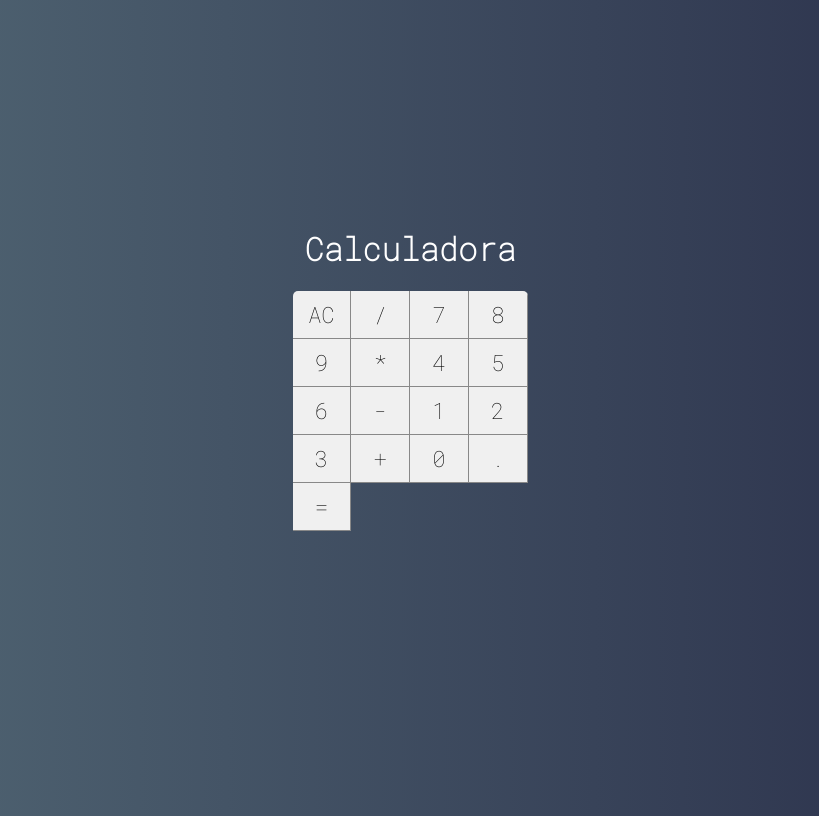
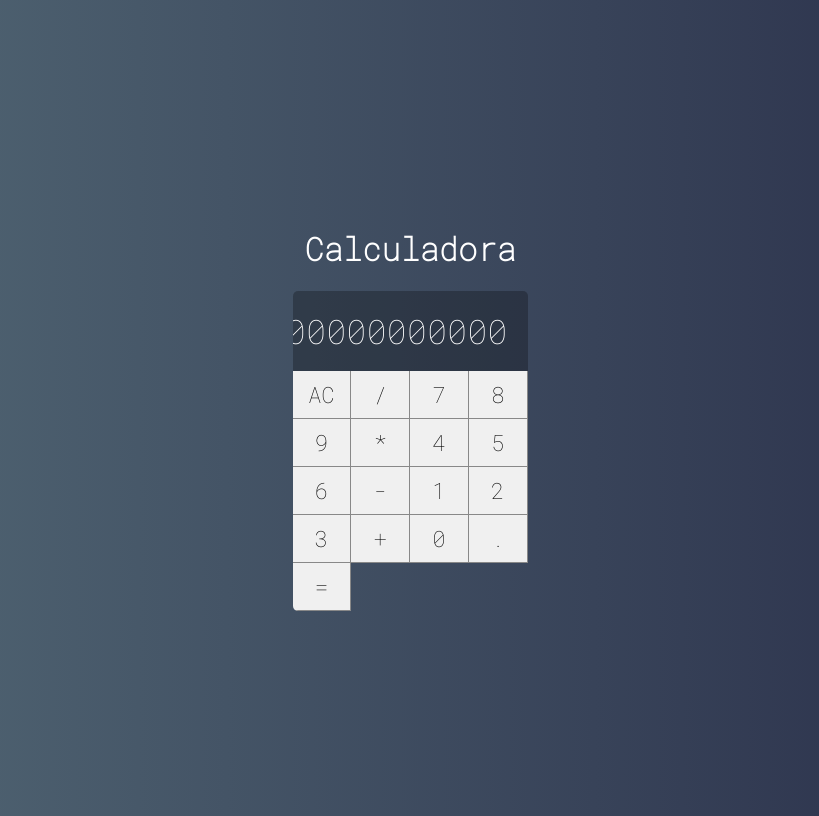
Before and after one commit to Mongruel/calculadora-react, a React (Create React App) app in the folder calculadora/: page / in a window 1280 px wide. Shown: the whole page, without its empty margins (230-1049 px from the left). Built offline with nearby package versions, Linux system fonts and the light colour scheme.

Commit message:
Componente display

```diff
--- /dev/null
+++ b/calculadora/src/components/Display.css
@@ -0,0 +1,12 @@
+.display {
+    grid-column: span 4;
+    background-color: #0004;
+
+    display: flex;
+    justify-content: flex-end;
+    align-items: center;
+    padding: 20px;
+    font-size: 2.1em;
+
+    overflow: hidden;
+}
--- /dev/null
+++ b/calculadora/src/components/Display.jsx
@@ -0,0 +1,5 @@
+import React from 'react'
+import './Display.css'
+
+export default props =>
+    <div className="display">{props.value}</div>
--- a/calculadora/src/main/Calculator.css
+++ b/calculadora/src/main/Calculator.css
@@ -6,5 +6,5 @@
 
     display: grid;
     grid-template-columns: repeat(4, 25%);
-    grid-template-rows: 48px 48px 48px 48px 48px;
+    grid-template-rows: 1fr 48px 48px 48px 48px 48px;
 }
--- a/calculadora/src/main/Calculator.jsx
+++ b/calculadora/src/main/Calculator.jsx
@@ -1,11 +1,13 @@
 import React, { Component } from 'react'
 import './Calculator.css'
 import Button from '../components/Button'
+import Display from '../components/Display'
 
 export default class Calculator extends Component {
     render() {
         return (
             <div className='calculator'>
+                <Display value={1000000000000000000}/>
                 <Button label="AC"/>
                 <Button label="/"/>
                 <Button label="7"/>
```
